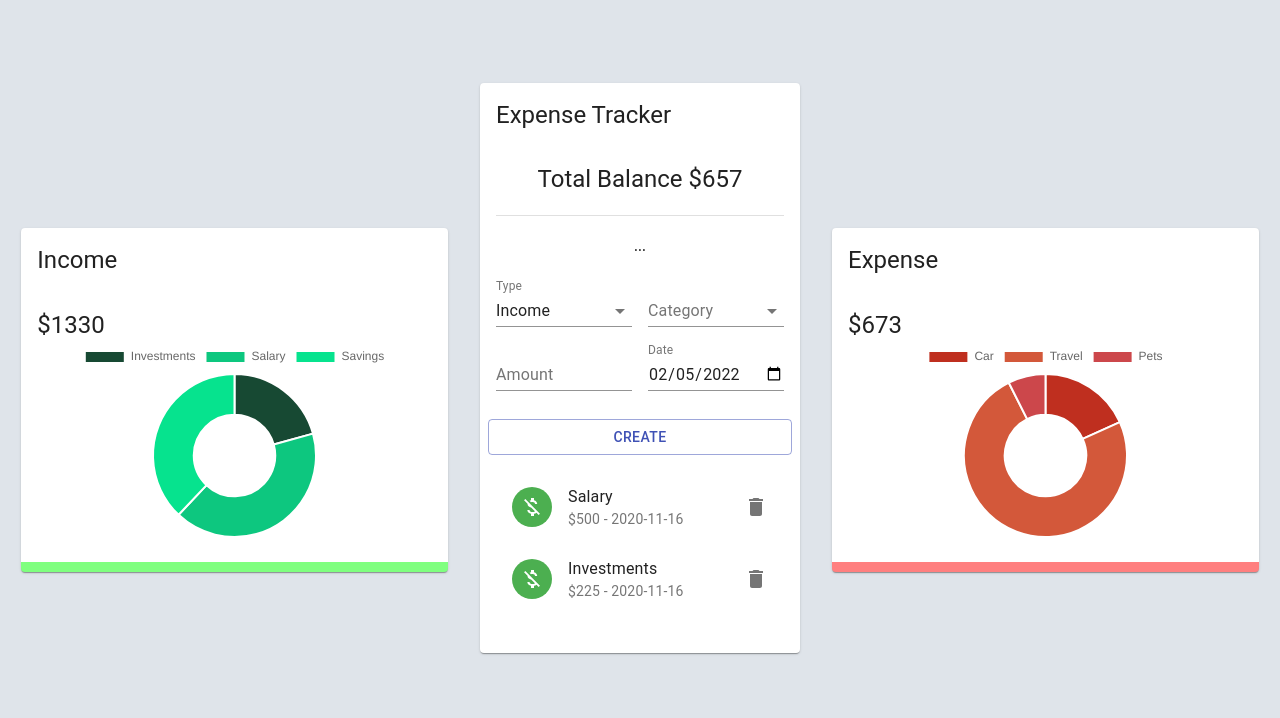
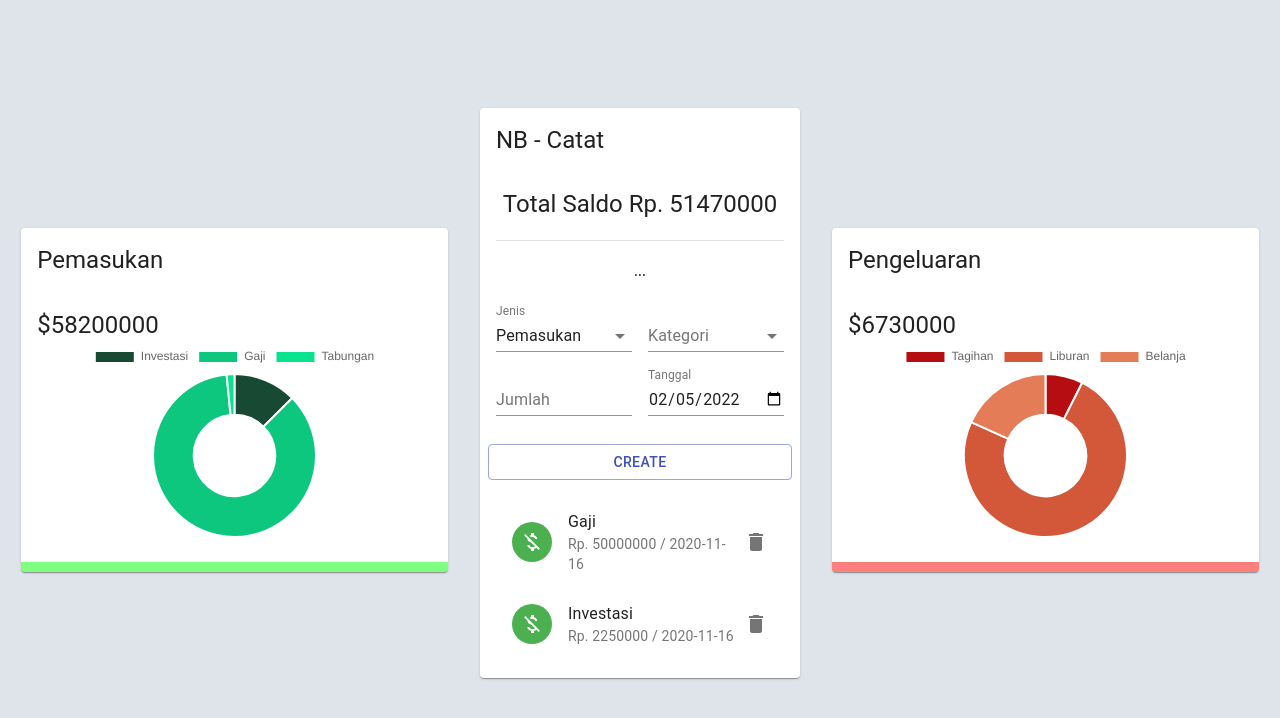
Before and after one commit to ngodingbentar/expense_tracker_reactjs, a React (Create React App) app: page / in a window 1280 px wide. Shown: the top 718 px of the page. Built offline with nearby package versions, Linux system fonts and the light colour scheme.

Commit message:
updated: date

```diff
--- a/package.json
+++ b/package.json
@@ -18,7 +18,7 @@
     "web-vitals": "^2.1.4"
   },
   "scripts": {
-    "start": "react-scripts start",
+    "dev": "react-scripts start",
     "build": "react-scripts build",
     "test": "react-scripts test",
     "eject": "react-scripts eject"
--- a/src/App.js
+++ b/src/App.js
@@ -13,16 +13,16 @@ function App() {
     <div>
       <Grid className={classes.grid} container spacing={0} alignItems="center" justifyContent="center" style={{ height: '100vh'}}>
       <Grid item xs={12} sm={4} className={classes.mobile}>
-          <Details title="Income" />
+          <Details title="Pemasukan" />
         </Grid>
         <Grid ref={main} item xs={12} sm={3} className={classes.main}>
           <Main />
         </Grid>
         <Grid item xs={12} sm={4} className={classes.desktop}>
-          <Details title="Income" />
+          <Details title="Pemasukan" />
         </Grid>
         <Grid item xs={12} sm={4} className={classes.last}>
-          <Details title="Expense" />
+          <Details title="Pengeluaran" />
         </Grid>
       </Grid>
     </div>
--- a/src/components/Details/Details.jsx
+++ b/src/components/Details/Details.jsx
@@ -10,7 +10,7 @@ const Details = ({title}) => {
   const classes = useStyles();
 
   return (
-    <Card className={title === 'Income' ? classes.income : classes.expense}>
+    <Card className={title === 'Pemasukan' ? classes.income : classes.expense}>
       <CardHeader title={title} />
       <CardContent>
         <Typography variant="h5">${total}</Typography>
--- a/src/components/Main/Form/Form.jsx
+++ b/src/components/Main/Form/Form.jsx
@@ -10,7 +10,7 @@ import CustomizedSnackbar from '../../Snackbar/Snackbar';
 const initialState = {
   amount: '',
   category: '',
-  type: 'Income',
+  type: 'Pemasukan',
   date: formatDate(new Date()),
 };
 
@@ -24,9 +24,9 @@ const Form = () => {
     // if (Number.isNaN(Number(formData.amount)) || !formData.date.includes('-')) return;
 
     // if (incomeCategories.map((iC) => iC.type).includes(formData.category)) {
-    //   setFormData({ ...formData, type: 'Income' });
+    //   setFormData({ ...formData, type: 'Pemasukan' });
     // } else if (expenseCategories.map((iC) => iC.type).includes(formData.category)) {
-    //   setFormData({ ...formData, type: 'Expense' });
+    //   setFormData({ ...formData, type: 'Pengeluaran' });
     // }
 
     addTransaction({ ...formData, amount: Number(formData.amount), id: uuidv4() });
@@ -34,7 +34,7 @@ const Form = () => {
     setOpen(true);
   };
 
-  const selectedCategories = formData.type === 'Income' ? incomeCategories : expenseCategories;
+  const selectedCategories = formData.type === 'Pemasukan' ? incomeCategories : expenseCategories;
 
   return (
     <Grid container spacing={2}>
@@ -47,26 +47,26 @@ const Form = () => {
       </Grid>
       <Grid item xs={6}>
         <FormControl fullWidth>
-          <InputLabel>Type</InputLabel>
+          <InputLabel>Jenis</InputLabel>
           <Select value={formData.type} onChange={(e) => setFormData({ ...formData, type: e.target.value })}>
-            <MenuItem value="Income">Income</MenuItem>
-            <MenuItem value="Expense">Expense</MenuItem>
+            <MenuItem value="Pemasukan">Pemasukan</MenuItem>
+            <MenuItem value="Pengeluaran">Pengeluaran</MenuItem>
           </Select>
         </FormControl>
       </Grid>
       <Grid item xs={6}>
         <FormControl fullWidth>
-          <InputLabel>Category</InputLabel>
+          <InputLabel>Kategori</InputLabel>
           <Select value={formData.category} onChange={(e) => setFormData({ ...formData, category: e.target.value })}>
             {selectedCategories.map((c) => <MenuItem key={c.type} value={c.type}>{c.type}</MenuItem>)}
           </Select>
         </FormControl>
       </Grid>
       <Grid item xs={6}>
-        <TextField type="number" label="Amount" fullWidth value={formData.amount} onChange={(e) => setFormData({ ...formData, amount: e.target.value })} />
+        <TextField type="number" label="Jumlah" fullWidth value={formData.amount} onChange={(e) => setFormData({ ...formData, amount: e.target.value })} />
       </Grid>
       <Grid item xs={6}>
-        <TextField fullWidth label="Date" type="date" value={formData.date} onChange={(e) => setFormData({ ...formData, date: formatDate(e.target.value) })} />
+        <TextField fullWidth label="Tanggal" type="date" value={formData.date} onChange={(e) => setFormData({ ...formData, date: formatDate(e.target.value) })} />
       </Grid>
       <Button className={classes.button} variant="outlined" color="primary" fullWidth onClick={createTransaction} >Create</Button>
     </Grid>
--- a/src/components/Main/List/List.jsx
+++ b/src/components/Main/List/List.jsx
@@ -15,11 +15,11 @@ const List = () => {
         <Slide direction="down" in mountOnEnter unmountOnExit key={transaction.id}>
           <ListItem>
             <ListItemAvatar>
-              <Avatar className={transaction.type === 'Income' ? classes.avatarIncome : classes.avatarExpense}>
+              <Avatar className={transaction.type === 'Pemasukan' ? classes.avatarIncome : classes.avatarExpense}>
                 <MoneyOff />
               </Avatar>
             </ListItemAvatar>
-            <ListItemText primary={transaction.category} secondary={`$${transaction.amount} - ${transaction.date}`} />
+            <ListItemText primary={transaction.category} secondary={`Rp. ${transaction.amount} / ${transaction.date}`} />
             <ListItemSecondaryAction>
               <IconButton edge="end" aria-label="delete" onClick={(() => deleteTransaction(transaction.id))}>
                 <Delete />
--- a/src/components/Main/Main.jsx
+++ b/src/components/Main/Main.jsx
@@ -10,10 +10,10 @@ const ExpenseTracker = () => {
   const { balance } = useContext(ExpenseTrackerContext);
 
   return (
-    <Card className={classes.root}>
-      <CardHeader title="Expense Tracker" />
+    <Card className={classes.root} style={{ marginTop: '50px' }}>
+      <CardHeader title="NB - Catat" />
       <CardContent>
-        <Typography align="center" variant="h5">Total Balance ${balance}</Typography>
+        <Typography align="center" variant="h5">Total Saldo Rp. {balance}</Typography>
         <Divider className={classes.divider} />
         <Form />
       </CardContent>
--- a/src/constants/categories.js
+++ b/src/constants/categories.js
@@ -2,29 +2,19 @@ const incomeColors = ['#123123', '#154731', '#165f40', '#16784f', '#14915f', '#1
 const expenseColors = ['#b50d12', '#bf2f1f', '#c9452c', '#d3583a', '#dc6a48', '#e57c58', '#ee8d68', '#f79d79', '#ffae8a', '#cc474b', '#f55b5f'];
 
 export const incomeCategories = [
-  { type: 'Business', amount: 0, color: incomeColors[0] },
-  { type: 'Investments', amount: 0, color: incomeColors[1] },
-  { type: 'Extra income', amount: 0, color: incomeColors[2] },
-  { type: 'Deposits', amount: 0, color: incomeColors[3] },
-  { type: 'Lottery', amount: 0, color: incomeColors[4] },
-  { type: 'Gifts', amount: 0, color: incomeColors[5] },
-  { type: 'Salary', amount: 0, color: incomeColors[6] },
-  { type: 'Savings', amount: 0, color: incomeColors[7] },
-  { type: 'Rental income', amount: 0, color: incomeColors[8] },
+  { type: 'Bisnis', amount: 0, color: incomeColors[0] },
+  { type: 'Investasi', amount: 0, color: incomeColors[1] },
+  { type: 'Gaji', amount: 0, color: incomeColors[6] },
+  { type: 'Tabungan', amount: 0, color: incomeColors[7] },
 ];
 
 export const expenseCategories = [
-  { type: 'Bills', amount: 0, color: expenseColors[0] },
-  { type: 'Car', amount: 0, color: expenseColors[1] },
-  { type: 'Clothes', amount: 0, color: expenseColors[2] },
-  { type: 'Travel', amount: 0, color: expenseColors[3] },
-  { type: 'Food', amount: 0, color: expenseColors[4] },
-  { type: 'Shopping', amount: 0, color: expenseColors[5] },
-  { type: 'House', amount: 0, color: expenseColors[6] },
+  { type: 'Tagihan', amount: 0, color: expenseColors[0] },
+  { type: 'Liburan', amount: 0, color: expenseColors[3] },
+  { type: 'Makanan', amount: 0, color: expenseColors[4] },
+  { type: 'Belanja', amount: 0, color: expenseColors[5] },
   { type: 'Entertainment', amount: 0, color: expenseColors[7] },
-  { type: 'Phone', amount: 0, color: expenseColors[8] },
-  { type: 'Pets', amount: 0, color: expenseColors[9] },
-  { type: 'Other', amount: 0, color: expenseColors[10] },
+  { type: 'Lainnya', amount: 0, color: expenseColors[10] },
 ];
 
 export const resetCategories = () => {
--- a/src/context/context.js
+++ b/src/context/context.js
@@ -2,7 +2,7 @@ import React, { useReducer, createContext } from 'react';
 
 import contextReducer from './contextReducer';
 
-const initialState = JSON.parse(localStorage.getItem('transactions')) || [{ amount: 500, category: 'Salary', type: 'Income', date: '2020-11-16', id: '44c68123-5b86-4cc8-b915-bb9e16cebe6a' }, { amount: 225, category: 'Investments', type: 'Income', date: '2020-11-16', id: '33b295b8-a8cb-49f0-8f0d-bb268686de1a' }, { amount: 50, category: 'Salary', type: 'Income', date: '2020-11-13', id: '270304a8-b11d-4e16-9341-33df641ede64' }, { amount: 123, category: 'Car', type: 'Expense', date: '2020-11-16', id: '0f72e66e-e144-4a72-bbc1-c3c92018635e' }, { amount: 50, category: 'Pets', type: 'Expense', date: '2020-11-13', id: 'c5647dde-d857-463d-8b4e-1c866cc5f83e' }, { amount: 500, category: 'Travel', type: 'Expense', date: '2020-11-13', id: '365a4ebd-9892-4471-ad55-36077e4121a9' }, { amount: 50, category: 'Investments', type: 'Income', date: '2020-11-23', id: '80cf7e33-fc3e-4f9f-a2aa-ecf140711460' }, { amount: 500, category: 'Savings', type: 'Income', date: '2020-11-23', id: 'ef090181-21d1-4568-85c4-5646232085b2' }, { amount: 5, category: 'Savings', type: 'Income', date: '2020-11-23', id: '037a35a3-40ec-4212-abe0-cc485a98aeee' }];
+const initialState = JSON.parse(localStorage.getItem('transactions')) || [{ amount: 50000000, category: 'Gaji', type: 'Pemasukan', date: '2020-11-16', id: '44c68123-5b86-4cc8-b915-bb9e16cebe6a' }, { amount: 2250000, category: 'Investasi', type: 'Pemasukan', date: '2020-11-16', id: '33b295b8-a8cb-49f0-8f0d-bb268686de1a' }, { amount: 5000000, category: 'Investasi', type: 'Pemasukan', date: '2020-11-13', id: '270304a8-b11d-4e16-9341-33df641ede64' }, { amount: 1230000, category: 'Belanja', type: 'Pengeluaran', date: '2020-11-16', id: '0f72e66e-e144-4a72-bbc1-c3c92018635e' }, { amount: 500000, category: 'Tagihan', type: 'Pengeluaran', date: '2020-11-13', id: 'c5647dde-d857-463d-8b4e-1c866cc5f83e' }, { amount: 5000000, category: 'Liburan', type: 'Pengeluaran', date: '2020-11-13', id: '365a4ebd-9892-4471-ad55-36077e4121a9' }, { amount: 50000, category: 'Investasi', type: 'Pemasukan', date: '2020-11-23', id: '80cf7e33-fc3e-4f9f-a2aa-ecf140711460' }, { amount: 500000, category: 'Tabungan', type: 'Pemasukan', date: '2020-11-23', id: 'ef090181-21d1-4568-85c4-5646232085b2' }, { amount: 400000, category: 'Tabungan', type: 'Pemasukan', date: '2020-11-23', id: '037a35a3-40ec-4212-abe0-cc485a98aeee' }];
 
 export const ExpenseTrackerContext = createContext(initialState);
 
@@ -17,7 +17,7 @@ export const Provider = ({ children }) => {
     dispatch({ type: 'ADD_TRANSACTION', payload: transaction });
   };
 
-  const balance = transactions.reduce((acc, currVal) => (currVal.type === 'Expense' ? acc - currVal.amount : acc + currVal.amount), 0);
+  const balance = transactions.reduce((acc, currVal) => (currVal.type === 'Pengeluaran' ? acc - currVal.amount : acc + currVal.amount), 0);
 
   return (
     <ExpenseTrackerContext.Provider value={{
--- a/src/useTransactions.js
+++ b/src/useTransactions.js
@@ -8,7 +8,7 @@ const useTransactions = (title) => {
   const { transactions } = useContext(ExpenseTrackerContext);
   const rightTransactions = transactions.filter((t) => t.type === title);
   const total = rightTransactions.reduce((acc, currVal) => acc += currVal.amount, 0);
-  const categories = title === 'Income' ? incomeCategories : expenseCategories;
+  const categories = title === 'Pemasukan' ? incomeCategories : expenseCategories;
 
   rightTransactions.forEach((t) => {
     const category = categories.find((c) => c.type === t.category);
```
